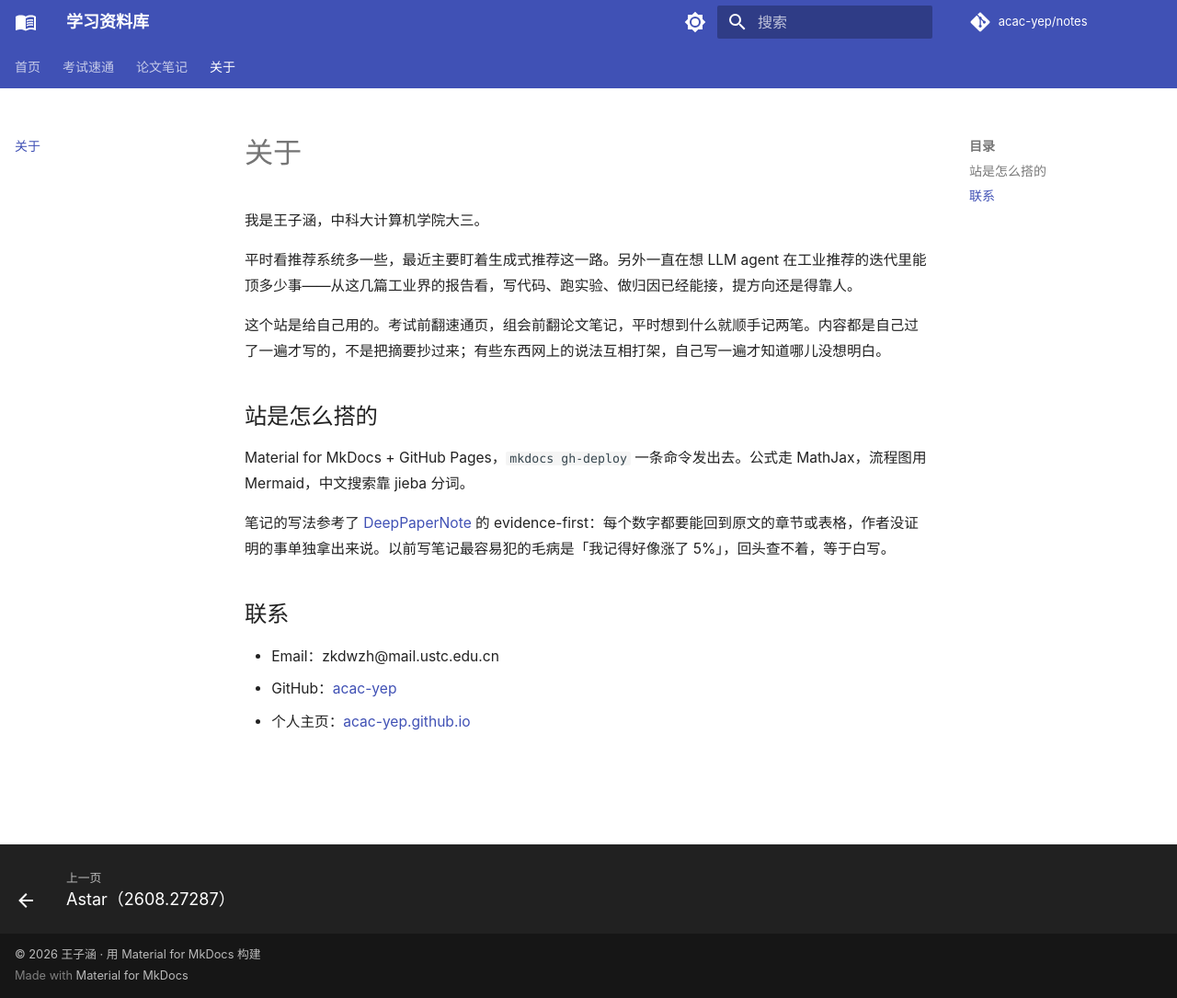
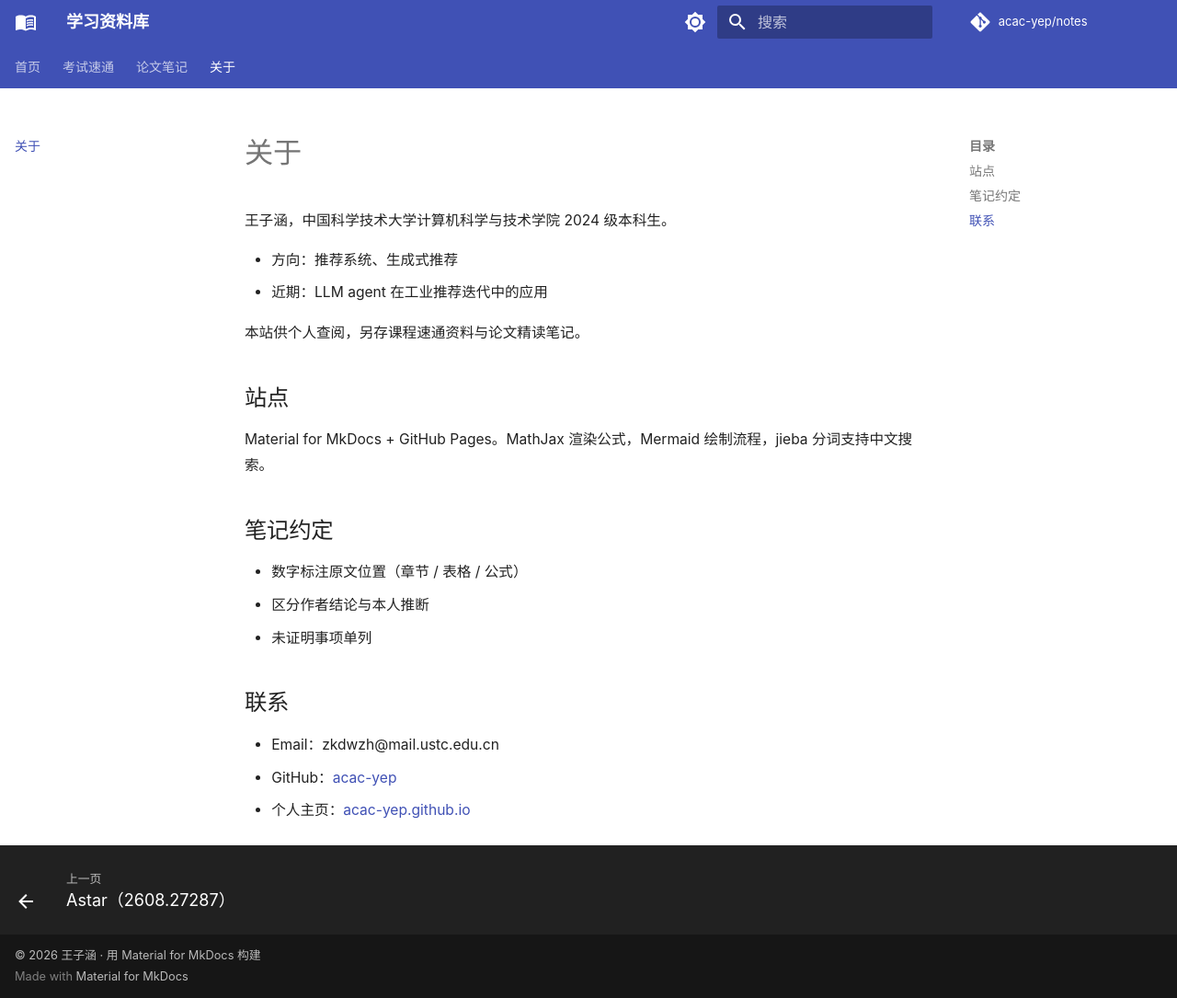
Before and after one commit to acac-yep/notes, an MkDocs documentation site: the page built from docs/about.md, in a window 1280 px wide and 1085 px high. Shown: the whole window at 92% size. Built offline with MkDocs 1.6.1 and Material for MkDocs 9.7.7, drawn with Linux system fonts in a browser that asks for light colours; comment, search, counter and statistics services are not loaded.

Commit message:
copy: 关于页改为简历体

```diff
--- a/docs/about.md
+++ b/docs/about.md
@@ -1,16 +1,21 @@
 # 关于
 
-我是王子涵，中科大计算机学院大三。
+王子涵，中国科学技术大学计算机科学与技术学院 2024 级本科生。
 
-平时看推荐系统多一些，最近主要盯着生成式推荐这一路。另外一直在想 LLM agent 在工业推荐的迭代里能顶多少事——从这几篇工业界的报告看，写代码、跑实验、做归因已经能接，提方向还是得靠人。
+- 方向：推荐系统、生成式推荐
+- 近期：LLM agent 在工业推荐迭代中的应用
 
-这个站是给自己用的。考试前翻速通页，组会前翻论文笔记，平时想到什么就顺手记两笔。内容都是自己过了一遍才写的，不是把摘要抄过来；有些东西网上的说法互相打架，自己写一遍才知道哪儿没想明白。
+本站供个人查阅，另存课程速通资料与论文精读笔记。
 
-## 站是怎么搭的
+## 站点
 
-Material for MkDocs + GitHub Pages，`mkdocs gh-deploy` 一条命令发出去。公式走 MathJax，流程图用 Mermaid，中文搜索靠 jieba 分词。
+Material for MkDocs + GitHub Pages。MathJax 渲染公式，Mermaid 绘制流程，jieba 分词支持中文搜索。
 
-笔记的写法参考了 [DeepPaperNote](https://github.com/917Dhj/DeepPaperNote) 的 evidence-first：每个数字都要能回到原文的章节或表格，作者没证明的事单独拿出来说。以前写笔记最容易犯的毛病是「我记得好像涨了 5%」，回头查不着，等于白写。
+## 笔记约定
+
+- 数字标注原文位置（章节 / 表格 / 公式）
+- 区分作者结论与本人推断
+- 未证明事项单列
 
 ## 联系
 
```
